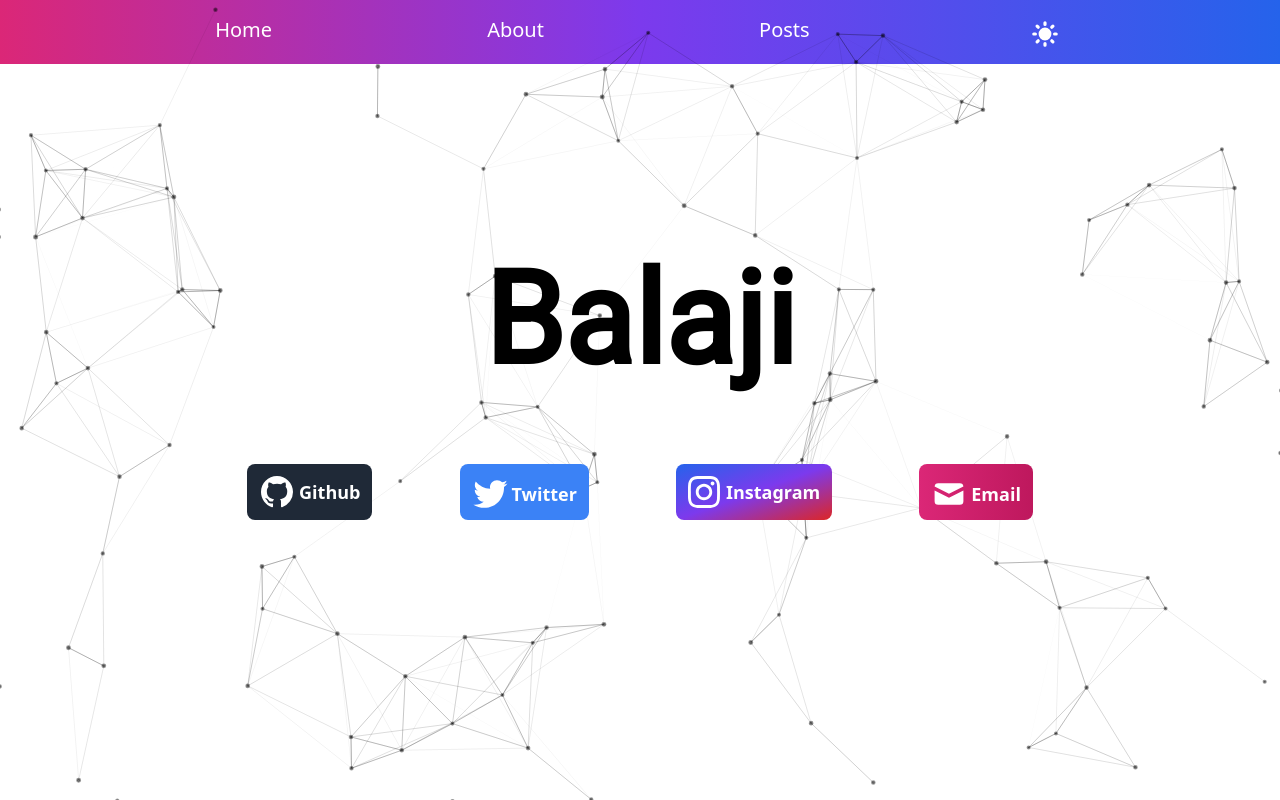
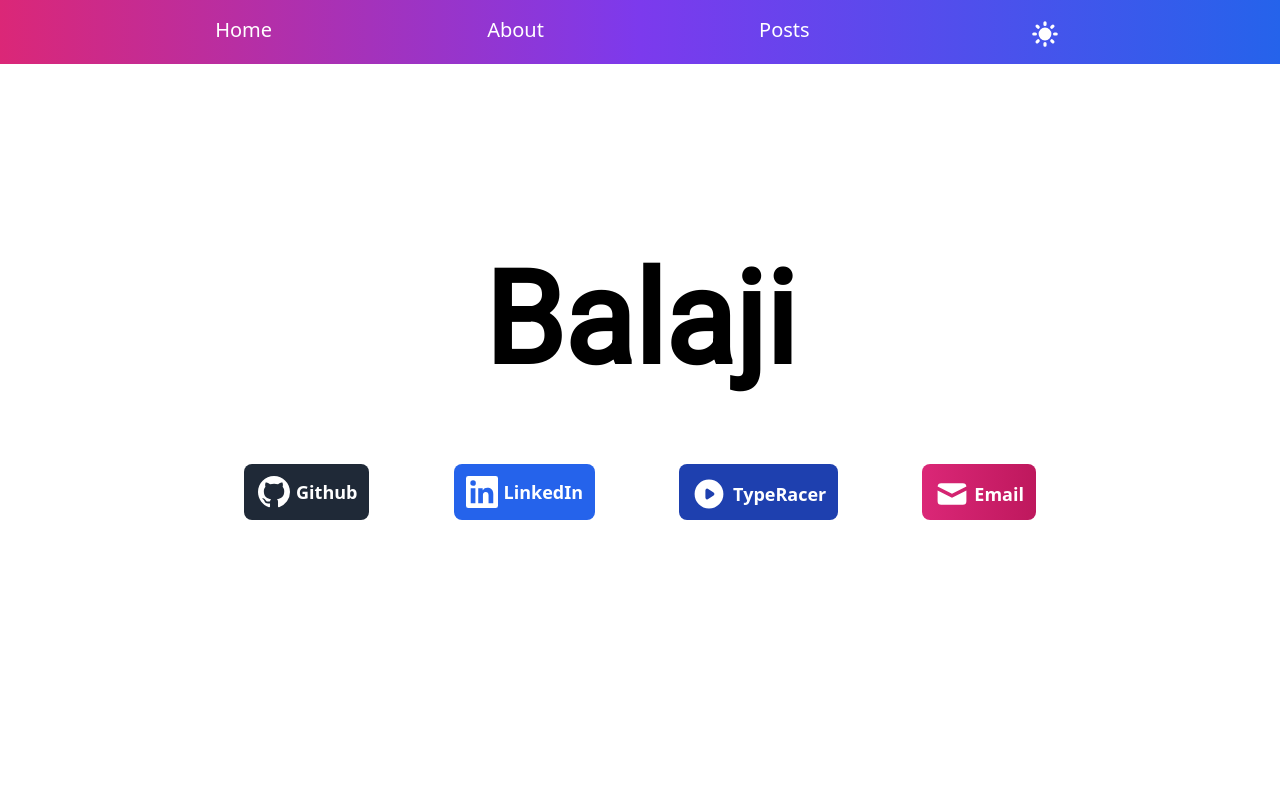
Before and after one commit to balajiofficial/Website, a Next.js app: page / in a window 1280 px wide. Built offline with nearby package versions, Linux system fonts and the light colour scheme.

Commit message:
change links on front page

```diff
--- a/pages/index.tsx
+++ b/pages/index.tsx
@@ -1,5 +1,7 @@
+/* eslint-disable @next/next/no-img-element */
 import { ReactElement, ReactFragment } from "react";
 import PageSEO from "../components/seo";
+import Image from "next/image";
 import IndexLayout from "../layouts/indexLayout";
 
 export default function Home(): ReactElement<ReactFragment> {
@@ -44,46 +46,58 @@ export default function Home(): ReactElement<ReactFragment> {
                   </a>
                 </div>
                 <div className="pt-3 pb-3">
-                  <button
-                    className="bg-blue-500 hover:bg-blue-600 dark:hover:bg-blue-400 dark:hover:shadow-gray-600 rounded-lg p-3 font-semibold h-14 hover:shadow-xl hover:-translate-y-1 transform transition-all duration-150"
-                    onClick={() => {
-                      alert("No Twitter account created yet");
-                    }}
+                  <a
+                    href="https://www.linkedin.com/in/balaji-k-0389a8239/"
+                    target="_blank"
+                    rel="noreferrer"
+                    className="text-white"
                   >
+                    <button className="bg-blue-600 hover:bg-blue-700 dark:hover:bg-blue-500 dark:hover:shadow-gray-600 rounded-lg p-3 font-semibold h-14 hover:shadow-xl hover:-translate-y-1 transform transition-all duration-150">
                       <div className="whitespace-nowrap">
                         <svg
-                        viewBox="0 0 24 24"
-                        className="fill-current inline-block w-10 pr-1"
+                          xmlns="http://www.w3.org/2000/svg"
+                          viewBox="0 0 34 34"
+                          className="w-8 h-8 inline-block mr-1.5"
                         >
                           <g>
-                          <path d="M23.643 4.937c-.835.37-1.732.62-2.675.733.962-.576 1.7-1.49 2.048-2.578-.9.534-1.897.922-2.958 1.13-.85-.904-2.06-1.47-3.4-1.47-2.572 0-4.658 2.086-4.658 4.66 0 .364.042.718.12 1.06-3.873-.195-7.304-2.05-9.602-4.868-.4.69-.63 1.49-.63 2.342 0 1.616.823 3.043 2.072 3.878-.764-.025-1.482-.234-2.11-.583v.06c0 2.257 1.605 4.14 3.737 4.568-.392.106-.803.162-1.227.162-.3 0-.593-.028-.877-.082.593 1.85 2.313 3.198 4.352 3.234-1.595 1.25-3.604 1.995-5.786 1.995-.376 0-.747-.022-1.112-.065 2.062 1.323 4.51 2.093 7.14 2.093 8.57 0 13.255-7.098 13.255-13.254 0-.2-.005-.402-.014-.602.91-.658 1.7-1.477 2.323-2.41z"></path>
+                            <path
+                              d="M34,2.5v29A2.5,2.5,0,0,1,31.5,34H2.5A2.5,2.5,0,0,1,0,31.5V2.5A2.5,2.5,0,0,1,2.5,0h29A2.5,2.5,0,0,1,34,2.5ZM10,13H5V29h5Zm.45-5.5A2.88,2.88,0,0,0,7.59,4.6H7.5a2.9,2.9,0,0,0,0,5.8h0a2.88,2.88,0,0,0,2.95-2.81ZM29,19.28c0-4.81-3.06-6.68-6.1-6.68a5.7,5.7,0,0,0-5.06,2.58H17.7V13H13V29h5V20.49a3.32,3.32,0,0,1,3-3.58h.19c1.59,0,2.77,1,2.77,3.52V29h5Z"
+                              fill="#ffffff"
+                            ></path>
                           </g>
                         </svg>
                         <p className="inline-block text-lg align-middle">
-                        Twitter
+                          LinkedIn
                         </p>
                       </div>
                     </button>
+                  </a>
                 </div>
                 <div className="pt-3 pb-3">
-                  <button
-                    className="bg-gradient-to-tl from-red-600 via-purple-600 to-blue-600 rounded-lg p-3 dark:hover:from-red-500 dark:hover:via-purple-500 dark:hover:to-blue-500 hover:from-red-700 hover:via-purple-700 hover:to-blue-700 dark:hover:shadow-gray-600 font-semibold h-14 hover:shadow-xl hover:-translate-y-1 transform transition-all duration-150"
-                    onClick={() => {
-                      alert("No Instagram account created yet");
-                    }}
+                  <a
+                    href="https://data.typeracer.com/pit/profile?user=balawastaken"
+                    target="_blank"
+                    rel="noreferrer"
+                    className="text-white"
                   >
+                    <button className="bg-blue-800 hover:bg-blue-700 rounded-lg p-3 dark:hover:shadow-gray-600 font-semibold h-14 hover:shadow-xl hover:-translate-y-1 transform transition-all duration-150">
                       <svg
                         xmlns="http://www.w3.org/2000/svg"
-                      viewBox="0 0 24 24"
-                      className="fill-current inline-block h-8 w-8"
+                        className="h-9 w-9 inline-block"
+                        viewBox="0 0 20 20"
+                        fill="currentColor"
                       >
-                      <path d="M12 2.163c3.204 0 3.584.012 4.85.07 3.252.148 4.771 1.691 4.919 4.919.058 1.265.069 1.645.069 4.849 0 3.205-.012 3.584-.069 4.849-.149 3.225-1.664 4.771-4.919 4.919-1.266.058-1.644.07-4.85.07-3.204 0-3.584-.012-4.849-.07-3.26-.149-4.771-1.699-4.919-4.92-.058-1.265-.07-1.644-.07-4.849 0-3.204.013-3.583.07-4.849.149-3.227 1.664-4.771 4.919-4.919 1.266-.057 1.645-.069 4.849-.069zm0-2.163c-3.259 0-3.667.014-4.947.072-4.358.2-6.78 2.618-6.98 6.98-.059 1.281-.073 1.689-.073 4.948 0 3.259.014 3.668.072 4.948.2 4.358 2.618 6.78 6.98 6.98 1.281.058 1.689.072 4.948.072 3.259 0 3.668-.014 4.948-.072 4.354-.2 6.782-2.618 6.979-6.98.059-1.28.073-1.689.073-4.948 0-3.259-.014-3.667-.072-4.947-.196-4.354-2.617-6.78-6.979-6.98-1.281-.059-1.69-.073-4.949-.073zm0 5.838c-3.403 0-6.162 2.759-6.162 6.162s2.759 6.163 6.162 6.163 6.162-2.759 6.162-6.163c0-3.403-2.759-6.162-6.162-6.162zm0 10.162c-2.209 0-4-1.79-4-4 0-2.209 1.791-4 4-4s4 1.791 4 4c0 2.21-1.791 4-4 4zm6.406-11.845c-.796 0-1.441.645-1.441 1.44s.645 1.44 1.441 1.44c.795 0 1.439-.645 1.439-1.44s-.644-1.44-1.439-1.44z" />
+                        <path
+                          fillRule="evenodd"
+                          d="M10 18a8 8 0 100-16 8 8 0 000 16zM9.555 7.168A1 1 0 008 8v4a1 1 0 001.555.832l3-2a1 1 0 000-1.664l-3-2z"
+                          clipRule="evenodd"
+                        />
                       </svg>
-
                       <p className="inline-block text-lg align-middle ml-1.5">
-                      Instagram
+                        TypeRacer
                       </p>
                     </button>
+                  </a>
                 </div>
                 <div className="pt-3 pb-3">
                   <button
--- a/pages/post/[slug].tsx
+++ b/pages/post/[slug].tsx
@@ -35,7 +35,7 @@ export default function Post({
     desc: string;
   };
 }): ReactFragment {
-  return (
+  return;
   <Layout>
     <PageSEO title={postData.title + " - Post"} />
     <div>
@@ -116,6 +116,5 @@ export default function Post({
         </div>
       </div>
     </div>
-    </Layout>
-  );
+  </Layout>;
 }
--- a/styles/styles.css
+++ b/styles/styles.css
@@ -1,6 +1,6 @@
 /* Tailwind CSS */
 
-/* ! tailwindcss v3.0.18 | MIT License | https://tailwindcss.com */
+/* ! tailwindcss v3.0.24 | MIT License | https://tailwindcss.com */
 
 /*
 1. Prevent padding and border from affecting element width. (https://github.com/mozdevs/cssremedy/issues/4)
@@ -545,6 +545,10 @@ Ensure the default browser behavior of the `hidden` attribute.
   margin-top: 0.25rem;
 }
 
+.mr-1\.5 {
+  margin-right: 0.375rem;
+}
+
 .ml-1\.5 {
   margin-left: 0.375rem;
 }
@@ -862,9 +866,14 @@ Ensure the default browser behavior of the `hidden` attribute.
   background-color: rgb(31 41 55 / var(--tw-bg-opacity));
 }
 
-.bg-blue-500 {
-  --tw-bg-opacity: 1;
-  background-color: rgb(59 130 246 / var(--tw-bg-opacity));
+.bg-blue-600 {
+  --tw-bg-opacity: 1;
+  background-color: rgb(37 99 235 / var(--tw-bg-opacity));
+}
+
+.bg-blue-800 {
+  --tw-bg-opacity: 1;
+  background-color: rgb(30 64 175 / var(--tw-bg-opacity));
 }
 
 .bg-gray-100 {
@@ -881,11 +890,6 @@ Ensure the default browser behavior of the `hidden` attribute.
   background-color: transparent;
 }
 
-.bg-blue-600 {
-  --tw-bg-opacity: 1;
-  background-color: rgb(37 99 235 / var(--tw-bg-opacity));
-}
-
 .bg-gray-300 {
   --tw-bg-opacity: 1;
   background-color: rgb(209 213 219 / var(--tw-bg-opacity));
@@ -898,10 +902,6 @@ Ensure the default browser behavior of the `hidden` attribute.
 
 .bg-gradient-to-r {
   background-image: linear-gradient(to right, var(--tw-gradient-stops));
-}
-
-.bg-gradient-to-tl {
-  background-image: linear-gradient(to top left, var(--tw-gradient-stops));
 }
 
 .bg-gradient-to-br {
@@ -916,11 +916,6 @@ Ensure the default browser behavior of the `hidden` attribute.
 .from-sky-500 {
   --tw-gradient-from: #0ea5e9;
   --tw-gradient-stops: var(--tw-gradient-from), var(--tw-gradient-to, rgb(14 165 233 / 0));
-}
-
-.from-red-600 {
-  --tw-gradient-from: #dc2626;
-  --tw-gradient-stops: var(--tw-gradient-from), var(--tw-gradient-to, rgb(220 38 38 / 0));
 }
 
 .from-rose-500 {
@@ -1418,9 +1413,9 @@ body::-webkit-scrollbar-thumb:hover {
   background-color: rgb(0 0 0 / var(--tw-bg-opacity));
 }
 
-.hover\:bg-blue-600:hover {
-  --tw-bg-opacity: 1;
-  background-color: rgb(37 99 235 / var(--tw-bg-opacity));
+.hover\:bg-blue-700:hover {
+  --tw-bg-opacity: 1;
+  background-color: rgb(29 78 216 / var(--tw-bg-opacity));
 }
 
 .hover\:bg-gray-100:hover {
@@ -1431,24 +1426,11 @@ body::-webkit-scrollbar-thumb:hover {
 .hover\:bg-gray-700:hover {
   --tw-bg-opacity: 1;
   background-color: rgb(55 65 81 / var(--tw-bg-opacity));
-}
-
-.hover\:from-red-700:hover {
-  --tw-gradient-from: #b91c1c;
-  --tw-gradient-stops: var(--tw-gradient-from), var(--tw-gradient-to, rgb(185 28 28 / 0));
 }
 
 .hover\:from-pink-700:hover {
   --tw-gradient-from: #be185d;
   --tw-gradient-stops: var(--tw-gradient-from), var(--tw-gradient-to, rgb(190 24 93 / 0));
-}
-
-.hover\:via-purple-700:hover {
-  --tw-gradient-stops: var(--tw-gradient-from), #6d28d9, var(--tw-gradient-to, rgb(109 40 217 / 0));
-}
-
-.hover\:to-blue-700:hover {
-  --tw-gradient-to: #1d4ed8;
 }
 
 .hover\:to-pink-800:hover {
@@ -1610,14 +1592,9 @@ body::-webkit-scrollbar-thumb:hover {
   background-color: rgb(229 231 235 / var(--tw-bg-opacity));
 }
 
-.dark .dark\:hover\:bg-blue-400:hover {
-  --tw-bg-opacity: 1;
-  background-color: rgb(96 165 250 / var(--tw-bg-opacity));
-}
-
-.dark .dark\:hover\:from-red-500:hover {
-  --tw-gradient-from: #ef4444;
-  --tw-gradient-stops: var(--tw-gradient-from), var(--tw-gradient-to, rgb(239 68 68 / 0));
+.dark .dark\:hover\:bg-blue-500:hover {
+  --tw-bg-opacity: 1;
+  background-color: rgb(59 130 246 / var(--tw-bg-opacity));
 }
 
 .dark .dark\:hover\:from-pink-500:hover {
@@ -1625,14 +1602,6 @@ body::-webkit-scrollbar-thumb:hover {
   --tw-gradient-stops: var(--tw-gradient-from), var(--tw-gradient-to, rgb(236 72 153 / 0));
 }
 
-.dark .dark\:hover\:via-purple-500:hover {
-  --tw-gradient-stops: var(--tw-gradient-from), #8b5cf6, var(--tw-gradient-to, rgb(139 92 246 / 0));
-}
-
-.dark .dark\:hover\:to-blue-500:hover {
-  --tw-gradient-to: #3b82f6;
-}
-
 .dark .dark\:hover\:to-pink-600:hover {
   --tw-gradient-to: #db2777;
 }
```
Also changed, not shown: package.json (+15 -15 lines), 1 other file (tests, documents, lock files or other folders). Lines whose indentation alone changed are shown as unchanged.
